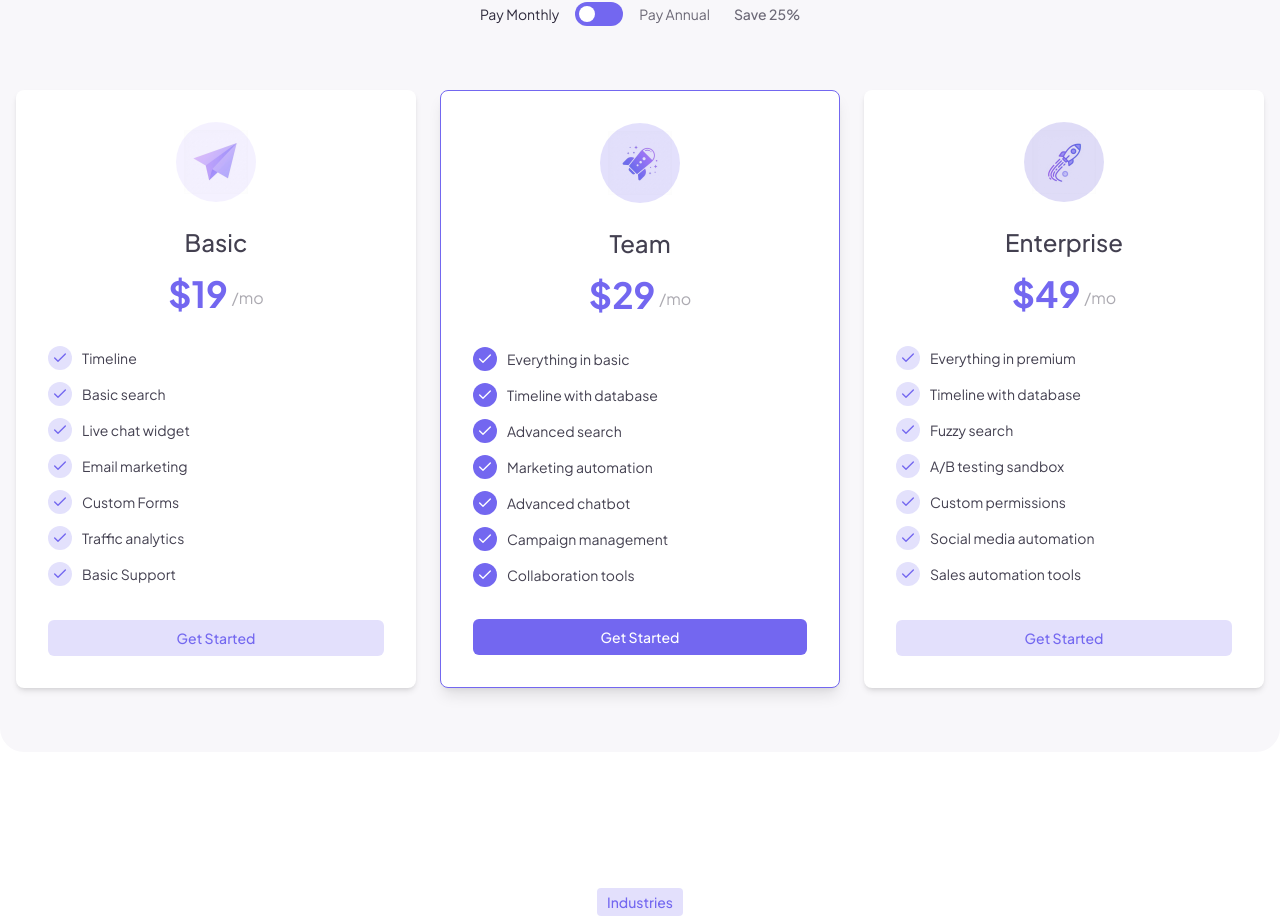
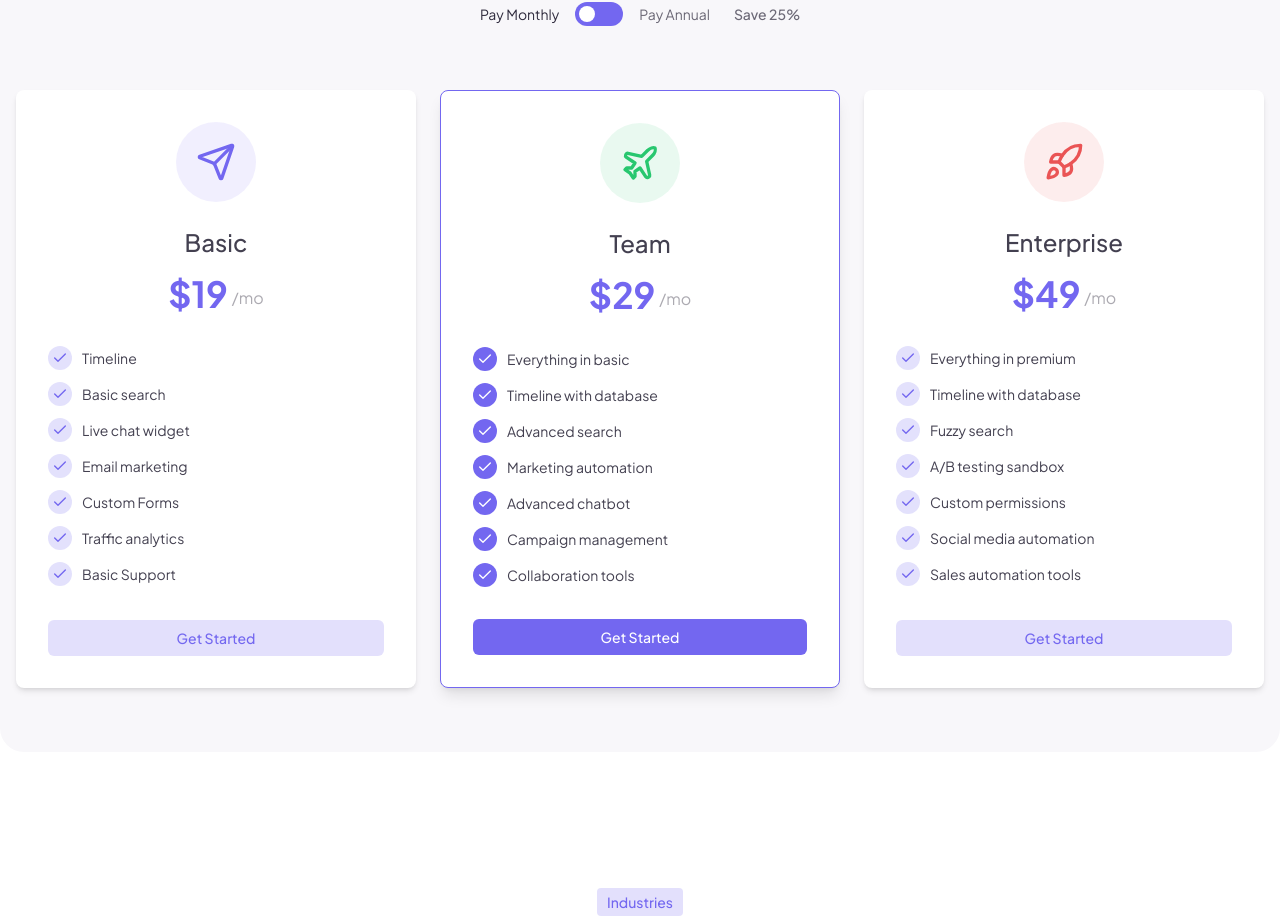
Before and after one commit to ksuryaprasadreddy/react-test, a Next.js app: page / in a window 1280 px wide. Shown: the part 4257-5176 px from the top of the page. Built offline with nearby package versions, Linux system fonts and the light colour scheme.

Commit message:
pricing section , main page

```diff
--- a/app/page.tsx
+++ b/app/page.tsx
@@ -10,7 +10,7 @@ import { MdOutlineCloud, MdOutlineSecurity, MdOutlineLayers, MdOutlineSmartToy,
 import TeamSection from "@/components/TeamSection";
 import PricingSection from "@/components/PricingSection";
 import FAQSection from "@/components/FAQSection";
-import ContactSection from "../components/ContactSection";
+import ContactSection from "@/components/ContactSection";
 import Footer from "@/components/Footer";
 import PopulatArticles from "@/components/PopularArticles";
 import FlowChart from "@/components/FlowChart";
--- a/components/PricingSection.tsx
+++ b/components/PricingSection.tsx
@@ -1,14 +1,14 @@
 import React, { useState } from "react";
 import { motion } from "framer-motion";
-import { Check } from "lucide-react";
-import Image from "next/image";
+import { Check, Send, Plane, Rocket } from "lucide-react";
 
 interface PricingPlan {
   title: string;
   price: number;
   features: string[];
   isPopular?: boolean;
-  iconSrc: string;
+  icon: React.ElementType;
+  iconColor: string;
   iconBg: string;
 }
 
@@ -28,8 +28,9 @@ const PricingSection: React.FC = () => {
         "Traffic analytics",
         "Basic Support",
       ],
-      iconSrc: "/paper_plane_icon.png",
-      iconBg: "bg-[#C6B8FF]/20",
+      icon: Send,
+      iconColor: "text-[#7367f0]",
+      iconBg: "bg-[#7367f0]/10",
     },
     {
       title: "Team",
@@ -44,8 +45,9 @@ const PricingSection: React.FC = () => {
         "Campaign management",
         "Collaboration tools",
       ],
-      iconSrc: "/rocket_icon.png",
-      iconBg: "bg-[#7367f0]/20",
+      icon: Plane,
+      iconColor: "text-[#28c76f]",
+      iconBg: "bg-[#28c76f]/10",
     },
     {
       title: "Enterprise",
@@ -59,8 +61,9 @@ const PricingSection: React.FC = () => {
         "Social media automation",
         "Sales automation tools",
       ],
-      iconSrc: "/rocket_launch_icon.png",
-      iconBg: "bg-[#5E52D6]/20",
+      icon: Rocket,
+      iconColor: "text-[#ea5455]",
+      iconBg: "bg-[#ea5455]/10",
     },
   ];
 
@@ -145,13 +148,7 @@ const PricingSection: React.FC = () => {
             >
               <div className="text-center mb-8">
                 <div className={`w-20 h-20 mx-auto mb-6 rounded-full flex items-center justify-center ${plan.iconBg}`}>
-                  <Image
-                    src={plan.iconSrc}
-                    alt={`${plan.title} icon`}
-                    width={64}
-                    height={64}
-                    className="object-contain mix-blend-multiply dark:mix-blend-normal opacity-90"
-                  />
+                  <plan.icon className={`w-10 h-10 ${plan.iconColor}`} />
                 </div>
                 <h3 className="text-2xl font-medium text-[#2f2b3d]/90 dark:text-white mb-4">
                   {plan.title}
```
